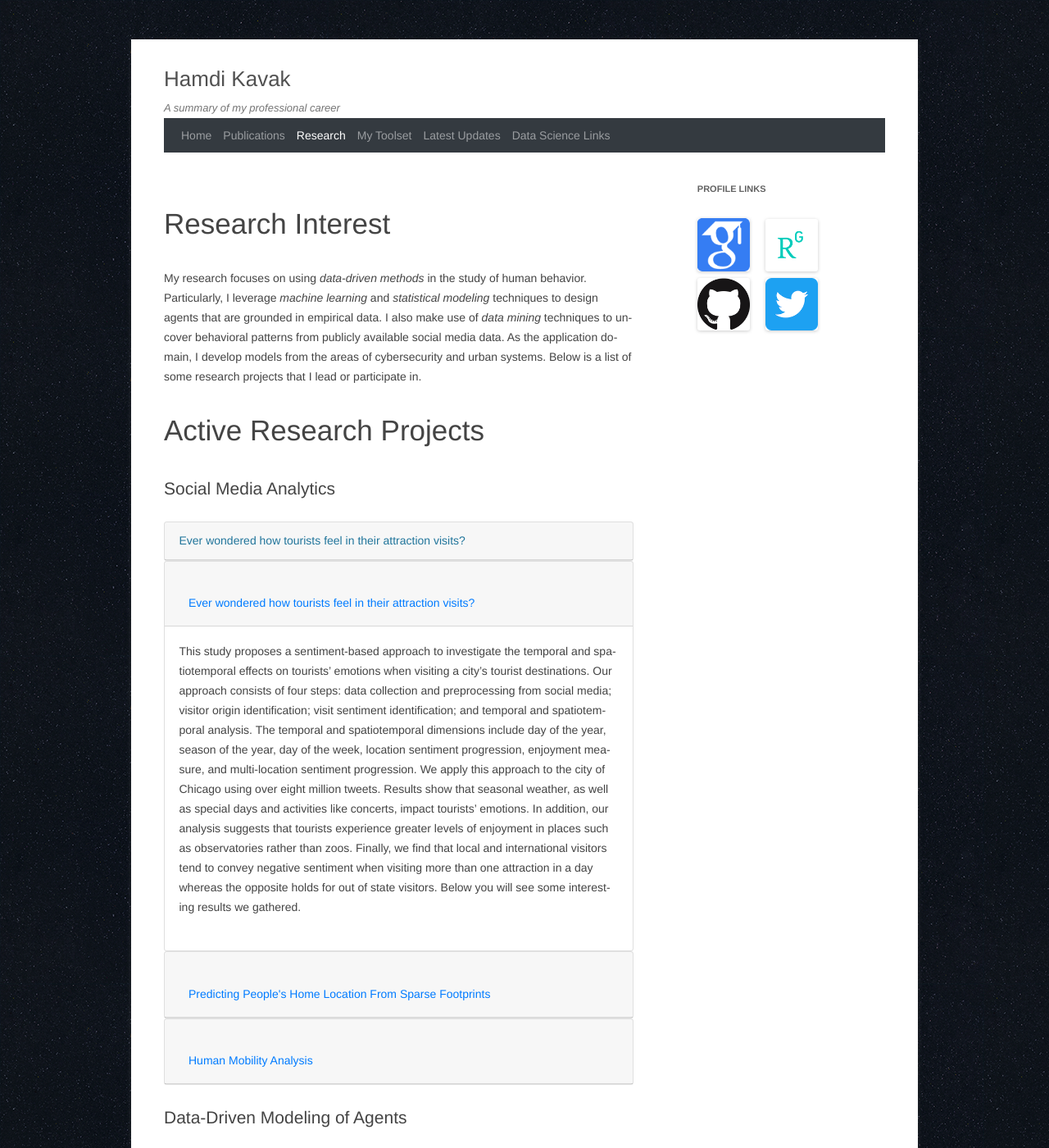
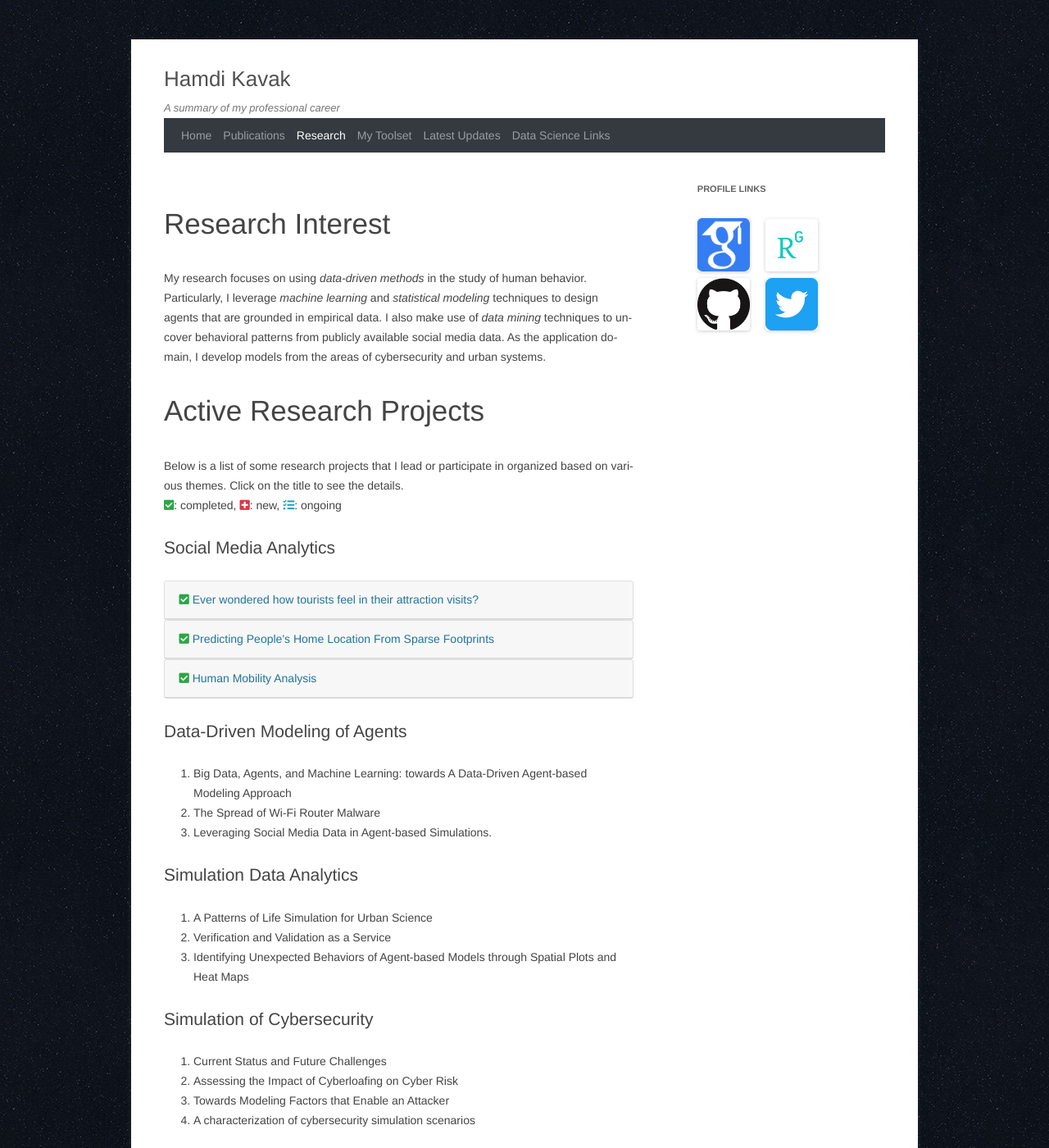
Before and after one commit to hamdikavak/hamdikavak.github.io, a Jekyll site: the page built from research-and-projects/index.html, in a window 1280 px wide and 1400 px high. Shown: the whole window at 82% size. Built offline with Jekyll 4.4.1, drawn with Linux system fonts in a browser that asks for light colours; nearby versions of some CDN libraries; library files that are not in the unit come from our copies; comment, search, counter and statistics services are not loaded.

Commit message:
Research page updated

```diff
--- a/research-and-projects/index.html
+++ b/research-and-projects/index.html
@@ -13,25 +13,26 @@ current_page_research: active
 My research focuses on using <em>data-driven methods</em> in the study of human behavior.
 Particularly, I leverage <em>machine learning</em> and <em>statistical modeling</em> techniques to design agents that are grounded in empirical data.
 I also make use of <em>data mining</em> techniques to uncover behavioral patterns from publicly available social media data.
-As the application domain, I develop models from the areas of cybersecurity and urban systems. Below is a list of some research projects that I lead or participate in.
+As the application domain, I develop models from the areas of cybersecurity and urban systems.
 
 </p>
 
 <div class="bigtitle">
    <h1>Active Research Projects</h1>
 </div>
+ Below is a list of some research projects that I lead or participate in organized based on various themes. Click on the title to see the details.<br/>
+ <i class="fas fa-check-square text-success"></i>: completed, <i class="fas fa-plus-square text-danger"></i>: new, <i class="fas fa-tasks text-info"></i>: ongoing
 
 <h1>Social Media Analytics</h1>
 
-
+<!-- Attraction study -->
 <div class="card">
-	<div class="card-header">
+	<div class="card-header"> <i class="fas fa-check-square text-success"></i>
 		<a data-toggle="collapse" href="#sm1" role="button" aria-expanded="true" aria-controls="sm1"> Ever
 			wondered how tourists feel in their attraction visits?</a>
-
 	</div>
 </div>
-<div class="collapse multi-collapse mb-2" id="sm1">
+<div class="collapse mb-2" id="sm1">
 	<div class="card card-body">
     <p class="card-text">
     	This study proposes a sentiment-based approach to investigate the temporal and spatiotemporal effects on tourists’ emotions when visiting a city’s tourist destinations. Our approach consists of four steps: data collection and preprocessing from social media; visitor origin identification; visit sentiment identification; and temporal and spatiotemporal analysis. The temporal and spatiotemporal dimensions include day of the year, season of the year, day of the week, location sentiment progression, enjoyment measure, and multi-location sentiment progression. We apply this approach to the city of Chicago using over eight million tweets. Results show that seasonal weather, as well as special days and activities like concerts, impact tourists’ emotions. In addition, our analysis suggests that tourists experience greater levels of enjoyment in places such as observatories rather than zoos. Finally, we find that local and international visitors tend to convey negative sentiment when visiting more than one attraction in a day whereas the opposite holds for out of state visitors. Below you will see some interesting results we gathered.
@@ -57,53 +58,39 @@ As the application domain, I develop models from the areas of cybersecurity and
     </p>
   </div>
   <div class="card card-footer">
-    <a href="https://journals.plos.org/plosone/article?id=10.1371/journal.pone.0198857" target="_blank"> <i class="far fa-file"></i> PLOS ONE Article</a>
+    <a class="text-secondary" href="https://journals.plos.org/plosone/article?id=10.1371/journal.pone.0198857" target="_blank"> <i class="far fa-file text-danger"></i> PLOS ONE Article</a>
   </div>
 </div>
 
 
-<div id="accordion">
+<!-- Home location prediction -->
 <div class="card">
-    <div class="card-header" id="headingOne">
-      <h5 class="mb-0">
-        <button class="btn btn-link" data-toggle="collapse" data-target="#collapseOne" aria-expanded="false" aria-controls="collapseOne">
-          Ever wondered how tourists feel in their attraction visits?
-        </button>
-      </h5>
+	<div class="card-header"> <i class="fas fa-check-square text-success"></i>
+		<a data-toggle="collapse" href="#sm2" role="button" aria-expanded="true" aria-controls="sm2"> Predicting People's Home Location From Sparse Footprints</a>
+	</div>
+</div>
+<div class="collapse mb-2" id="sm2">
+	<div class="card card-body">
+    <p class="card-text">
+    	This study develops a machine learning classifier that determines Twitter users' home location with 100 meters resolution. Our results suggest up to 0.87 overall accuracy in predicting home location for the City of Chicago. We explore the influence of time span of data collection and location-sharing habits of a user. The classifier accuracy changes by data collection time but larger than one-month time spans do not significantly increase prediction accuracy. An individual's home location can be ascertained with as few as 0.6 to 1.4 tweets/day or 75 to 225 tweets with an accuracy of over 0.8. Our results shed light on how home location information can be predicted with high accuracy and how long data needs to be collected. On the flip side, our results imply potential privacy issues on publicly available social media data.
+
+    </p>
+  </div>
+  <div class="card card-footer">
+    <a class="text-secondary" href="http://hamdikavak.com/download/home_location_prediction_sbp18.pdf" target="_blank"> <i class="far fa-file text-danger"></i> SBP-BRIMS 2018 paper</a>
+  </div>
 </div>
 
-    <div id="collapseOne" class="collapse show" aria-labelledby="headingOne" data-parent="#accordion">
-      <div class="card-body">
-       <p>This study proposes a sentiment-based approach to investigate the temporal and spatiotemporal effects on tourists’ emotions when visiting a city’s tourist destinations. Our approach consists of four steps: data collection and preprocessing from social media; visitor origin identification; visit sentiment identification; and temporal and spatiotemporal analysis. The temporal and spatiotemporal dimensions include day of the year, season of the year, day of the week, location sentiment progression, enjoyment measure, and multi-location sentiment progression. We apply this approach to the city of Chicago using over eight million tweets. Results show that seasonal weather, as well as special days and activities like concerts, impact tourists’ emotions. In addition, our analysis suggests that tourists experience greater levels of enjoyment in places such as observatories rather than zoos. Finally, we find that local and international visitors tend to convey negative sentiment when visiting more than one attraction in a day whereas the opposite holds for out of state visitors. Below you will see some interesting results we gathered.</p>
 
-
+<!-- Mobility analytics -->
+<div class="card">
+	<div class="card-header"> <i class="fas fa-check-square text-success"></i>
+		<a data-toggle="collapse" href="#sm3" role="button" aria-expanded="true" aria-controls="sm3"> Human Mobility Analysis</a>
 	</div>
 </div>
-  </div>
-  <div class="card">
-    <div class="card-header" id="headingTwo">
-      <h5 class="mb-0">
-        <button class="btn btn-link collapsed" data-toggle="collapse" data-target="#collapseTwo" aria-expanded="false" aria-controls="collapseTwo">
-          Predicting People's Home Location From Sparse Footprints
-        </button>
-      </h5>
-    </div>
-    <div id="collapseTwo" class="collapse" aria-labelledby="headingTwo" data-parent="#accordion">
-      <div class="card-body">
-        This study develops a machine learning classifier that determines Twitter users' home location with 100 meters resolution. Our results suggest up to 0.87 overall accuracy in predicting home location for the City of Chicago. We explore the influence of time span of data collection and location-sharing habits of a user. The classifier accuracy changes by data collection time but larger than one-month time spans do not significantly increase prediction accuracy. An individual's home location can be ascertained with as few as 0.6 to 1.4 tweets/day or 75 to 225 tweets with an accuracy of over 0.8. Our results shed light on how home location information can be predicted with high accuracy and how long data needs to be collected. On the flip side, our results imply potential privacy issues on publicly available social media data.
-      </div>
-    </div>
-  </div>
-  <div class="card">
-    <div class="card-header" id="headingThree">
-      <h5 class="mb-0">
-        <button class="btn btn-link collapsed" data-toggle="collapse" data-target="#collapseThree" aria-expanded="false" aria-controls="collapseThree">
-          Human Mobility Analysis
-        </button>
-      </h5>
-    </div>
-    <div id="collapseThree" class="collapse" aria-labelledby="headingThree" data-parent="#accordion">
-      <div class="card-body">
+<div class="collapse mb-2" id="sm3">
+	<div class="card card-body">
+    <p class="card-text">
     	The following image shows tweeting temporality distribution for different twitter user groups based on number of tweets.
 		As it can be seen in the log-log scale, the data for all groups follow a log-normal-like distribution for up to 24-hour period.
 		Further, these groups tend to have differently shaped tails, like a power-law distribution with different exponents.
@@ -139,10 +126,10 @@ As the application domain, I develop models from the areas of cybersecurity and
 		<br/>
 		<a href="images/overall_one_day_weighted_degree_min100.png" target="_blank"><img src="images/overall_one_day_weighted_degree_min100.png" width="350"/></a>
 		  <br/>
-
-
+    </p>
   </div>
-		    </div>
+  <div class="card card-footer">
+    <a class="text-secondary" href="http://hamdikavak.com/download/home_location_prediction_sbp18.pdf" target="_blank"> <i class="far fa-file text-danger"></i> SBP-BRIMS 2018 paper</a>
   </div>
 </div>
 
```
Lines whose indentation alone changed are shown as unchanged.
